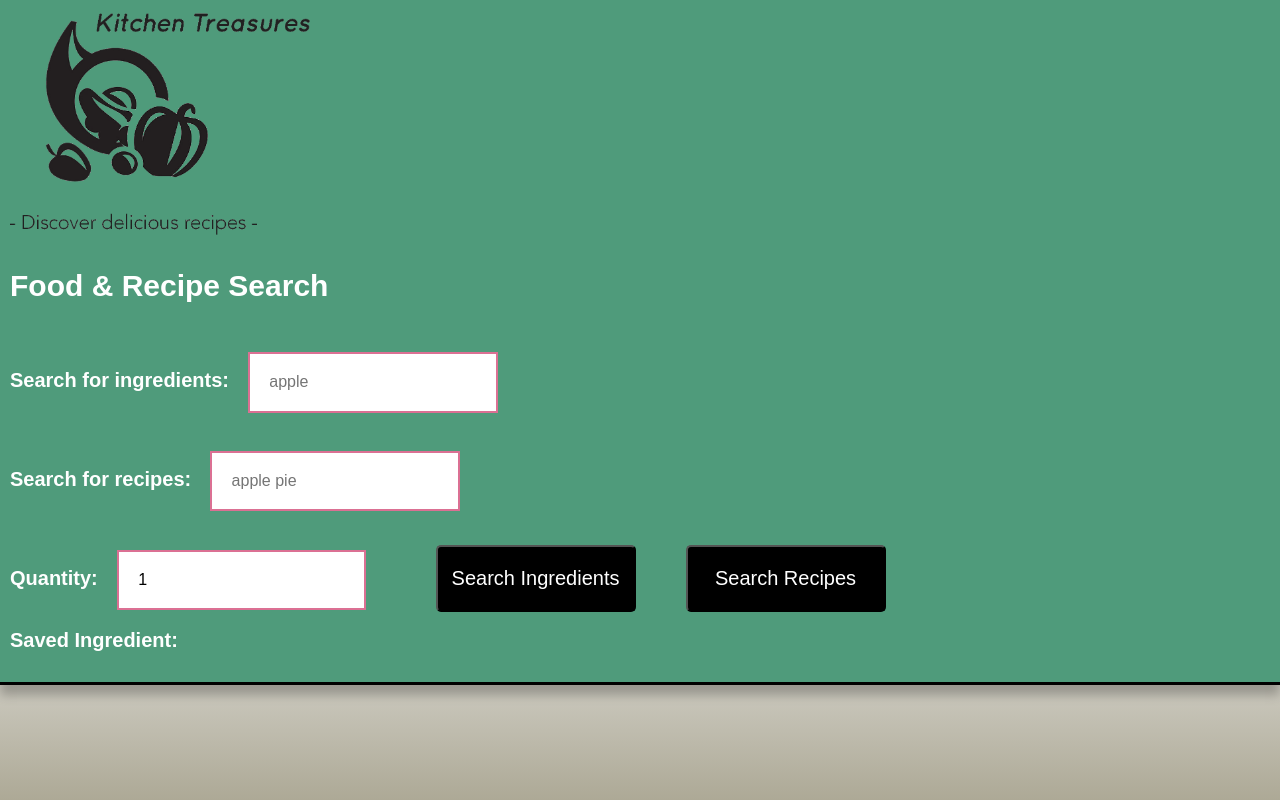
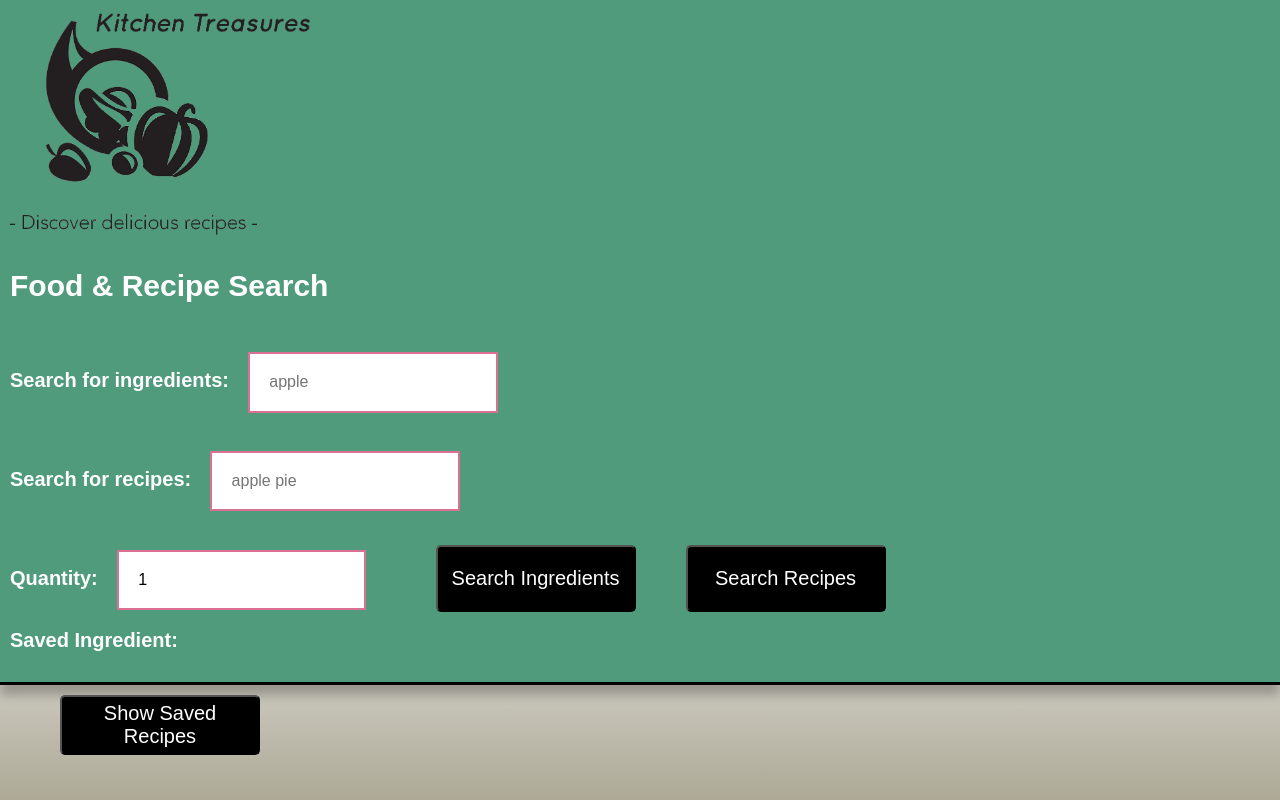
Before and after one commit to MacNisbet-Dev/ESOF0152-Agile-Project-Update, a React (Create React App) app in the folder my-app/: page / in a window 1280 px wide. Built offline with nearby package versions, Linux system fonts and the light colour scheme.

Commit message:
Added save button
Added save/hide/delete buttons that saves the recipe labels + url clientside so the user can save recipes and come back to them later.3

```diff
--- a/my-app/src/APIRecipe.js
+++ b/my-app/src/APIRecipe.js
@@ -17,5 +17,12 @@ function createRecipeOptions(value){
 export function makeRecipeRequest(value) {
   const stringValue = String(value);
   const options = createRecipeOptions(stringValue);
-  return axios.request(options);
+  return axios.request(options)
+    .then(response => {
+      return response;
+    })
+    .catch(error => {
+      console.error(error);
+      throw new Error(`Unable to make recipe request: ${error}`);
+    });
 }
--- a/my-app/src/App.js
+++ b/my-app/src/App.js
@@ -7,12 +7,15 @@ import { makeRecipeRequest } from './APIRecipe.js';
 import { FoodCards } from './FoodCards.js';
 import { RecipeCards } from './RecipeCards.js';
 
+const SAVE_KEY = "savedRecipes";
+
 function App() {
   const [InputFoodValue, setInputFoodValue] = useState('');
   const [InputRecipeValue, setInputRecipeValue] = useState('');
   const [FoodResponseData, setFoodResponseData] = useState(null);
   const [RecipeResponseData, setRecipeResponseData] = useState(null);
   const [count, setCount] = React.useState(1);
+  const [savedRecipes, setSavedRecipes] = useState(JSON.parse(localStorage.getItem(SAVE_KEY)) || {});
 
   // Handles search button click
   // Stores the response data, when there is data renders the FoodCards component
@@ -35,27 +38,12 @@ function App() {
       .then(response => {
         setRecipeResponseData(response.data.hits.map(hit => hit.recipe));
         console.log("Recipe Data: ");
-        console.log(response.data);
+        console.log(response);
       })
       .catch(error => {
         console.error(error);
       });
   };
-
-  // Makes a recipe search using the Food Array button label
-  const handleInputAndClick = (value) => {
-    setInputRecipeValue(value);
-    makeRecipeRequest(value)
-    .then(response => {
-      setRecipeResponseData(response.data.hits.map(hit => hit.recipe));
-      console.log("Recipe Data: ");
-      console.log(response.data);
-
-    })
-    .catch(error => {
-      console.error(error);
-    });
-};
 
   // Handles quantity counter, if blank the value is 0
   // Only allows integers to be entered
@@ -69,6 +57,20 @@ function App() {
       setCount(count);
     }
   }
+
+  // Makes a recipe search using the Food Array button label
+  const handleInputAndClick = (value) => {
+      makeRecipeRequest(value)
+      .then(response => {
+        setRecipeResponseData(response.data.hits.map(hit => hit.recipe));
+        console.log("Recipe Data: ");
+        console.log(response.data);
+
+      })
+      .catch(error => {
+        console.error(error);
+      });
+  };
 
   return (
     <BackGround>
@@ -109,7 +111,7 @@ function App() {
         <SearchingSpan>
           <CardsWrapper>
             {FoodResponseData && <FoodCards FoodResponseData={FoodResponseData} amount={count} onSelectLabel={handleInputAndClick}/>}
-            {RecipeResponseData && <RecipeCards recipes={RecipeResponseData}/>}
+            <RecipeCards recipes={RecipeResponseData} amount={count} savedRecipes={savedRecipes} setSavedRecipes={setSavedRecipes}/>
           </CardsWrapper>
         </SearchingSpan>
 
@@ -120,8 +122,6 @@ function App() {
 const CardsWrapper = styled.div`
   display: flex;
   flex-direction: row;
-  justify-content: space-between;
-  padding: 10px;
 `
 
 const BackGround = styled.div`
--- a/my-app/src/HoveredRecipeDetails.js
+++ b/my-app/src/HoveredRecipeDetails.js
@@ -1,12 +1,23 @@
 import React from "react";
 import styled from "styled-components";
 
-const HoveredRecipeDetails = ({ recipe }) => (
-    <RecipeDetails>
-      <h3>{recipe.label}</h3>
-      <CardText>Ingredients: {recipe.ingredientLines.join(", ")}</CardText>
-    </RecipeDetails>
-  );
+const HoveredRecipeDetails = ({ recipe, amount }) => (
+  <RecipeDetails>
+    <h3>{recipe.label}</h3>
+    <CardText>Ingredients: {recipe.ingredientLines.join(", ")}</CardText>
+    <table>
+      <tbody>
+        {recipe.digest.map((nutrient, index) => (
+          <tr key={index}>
+            <td>{nutrient.label}</td>
+            <td>{(amount * nutrient.total).toFixed(2)} {nutrient.unit}</td>
+            <td>{(amount * nutrient.daily).toFixed(2)}%</td>
+          </tr>
+        ))}
+      </tbody>
+    </table>
+  </RecipeDetails>
+);
 
   const RecipeDetails = styled.div`
     background-color: #FED8D0;
--- a/my-app/src/RecipeCards.js
+++ b/my-app/src/RecipeCards.js
@@ -2,18 +2,56 @@ import styled from 'styled-components';
 import React, { useState } from "react";
 import HoveredRecipeDetails from "./HoveredRecipeDetails";
 
-export function RecipeCards({ recipes }) {
+const SAVE_KEY = "savedRecipes";
+
+export function RecipeCards({ recipes, amount, savedRecipes, setSavedRecipes }) {
   const [hoveredRecipe, setHoveredRecipe] = useState(null);
+  const [showSavedRecipes, setShowSavedRecipes] = useState(false);
+
+  const handleSaveClick = (recipe) => {
+    const newSavedRecipes = { ...savedRecipes, [recipe.uri]: {url: recipe.url, label: recipe.label} };
+    localStorage.setItem(SAVE_KEY, JSON.stringify(newSavedRecipes));
+    setSavedRecipes(newSavedRecipes);
+  };
+  const handleShowSavedClick = () => {
+    setShowSavedRecipes(true);
+  };
+
+  const handleHideSavedClick = () => {
+    setShowSavedRecipes(false);
+  };
+
+  const handleResetSavedClick = () => {
+    localStorage.removeItem(SAVE_KEY);
+    setSavedRecipes({});
+  }
+
+  const savedRecipeLinks = Object.entries(savedRecipes).map(([uri, {url, label}]) => (
+    <li key={uri}>
+      <div>{label}</div>
+      <a href={url}>{uri}</a>
+    </li>
+  ));
 
   return (
+    <div>
+        <Button onClick={handleShowSavedClick}>Show Saved Recipes</Button>
+        {showSavedRecipes && (
+        <div>
+          <Button onClick={handleHideSavedClick}>Hide Saved Recipes</Button>
+          <ul>{savedRecipeLinks}</ul>
+          <Button onClick={handleResetSavedClick}>Reset Saved Recipes</Button>
+        </div>
+      )}
       <FlexContainer>
         {Array.isArray(recipes) &&
           recipes.map((recipe, index) => (
+            recipe && recipe.dishType && recipe.cuisineType &&
             <CardContainer key={index} onMouseEnter={() => setHoveredRecipe(recipe)} onMouseLeave={() => setHoveredRecipe(null)}>
               <RecipeCard>
                 <CardHeader>{recipe.label}</CardHeader>
                 <CardImage src={recipe.image} alt={recipe.label} />
-              <CardText>Calories: {recipe.calories.toFixed(2)}</CardText>
+                <CardText>Calories: {(amount * recipe.calories).toFixed(2)}</CardText>
                 <CardText>Cuisine Type: {recipe.cuisineType.join(", ")}</CardText>
                 <CardText>Dish Type: {recipe.dishType.join(", ")}</CardText>
                 <CardText>Total Time: {recipe.totalTime} minutes</CardText>
@@ -24,13 +62,15 @@ export function RecipeCards({ recipes }) {
                 <CardText>
                   <a href={recipe.url}>Link to recipe</a>
                 </CardText>
+                <Button onClick={() => handleSaveClick(recipe)}>Save Recipe</Button>
               </RecipeCard>
               <DetailContainer>
-              {hoveredRecipe === recipe && <HoveredRecipeDetails recipe={recipe} />}
+                {hoveredRecipe === recipe && <HoveredRecipeDetails recipe={recipe} amount={amount}/>}
               </DetailContainer>
             </CardContainer>
           ))}
       </FlexContainer>
+    </div>
   );
 };
 
@@ -94,3 +134,15 @@ const DetailContainer = styled.div`
   pointer-events: none;
   z-index: 9999;
 `;
+
+const Button = styled.button`
+  background-color: black;
+  color: white;
+  font-size: 20px;
+  padding: 5px 10px;
+  border-radius: 5px;
+  cursor: pointer;
+  width: 200px;
+  margin-left: 50px;
+  margin-top: 10px;
+`;
```
Lines whose indentation alone changed are shown as unchanged.
